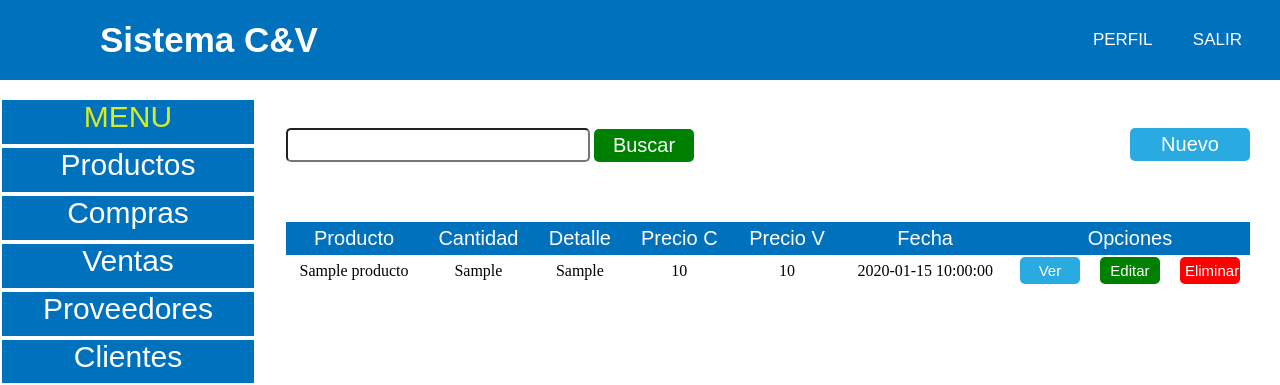
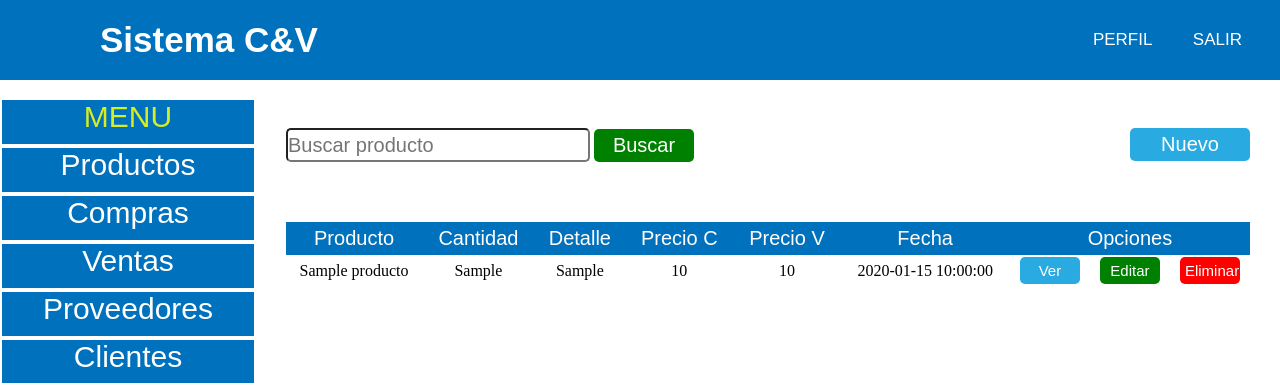
Before and after one commit to wilfredo666/mitienda, a CodeIgniter app: page /mitienda/index.php/cproducto/ver_productos in a window 1280 px wide. Shown: the top 385 px of the page. Run offline with CodeIgniter, Linux system fonts and the light colour scheme; tables that the repository leaves empty or names only in its code hold one stand-in row (values such as "Sample post").

Commit message:
26/01/20

```diff
--- a/application/controllers/Cmitienda.php
+++ b/application/controllers/Cmitienda.php
@@ -50,7 +50,7 @@ class Cmitienda extends CI_Controller {
         );
         $count=sizeof($this->Mmitienda->ingresar($datos));
         if($count>0){
-            $this->load->view('header');
+          $this->load->view('header');
             $this->load->view('menu');
             $this->load->view('panel_inicial');
             $this->load->view('footer');
--- a/application/controllers/Cproducto.php
+++ b/application/controllers/Cproducto.php
@@ -82,16 +82,21 @@ class Cproducto extends CI_Controller {
         $this->load->view('menu');
         $this->load->view('mnj_eli_pro');
         $this->load->view('footer');
-
-
-
-
-
     }
     function eliminar_producto(){
         $id_producto=$this->uri->segment(3);
         $this->Mmitienda->eliminar_producto($id_producto);
         $this->ver_productos();
     }
+    function buscar_producto(){
+
+        $dato=trim($_POST['valor_bus']);
+        $producto=array('lista_productos'=>$this->Mmitienda->buscar_producto($dato));
+        $this->load->view('header');
+        $this->load->view('menu');
+        $this->load->view('lista_productos',$producto);
+        $this->load->view('footer');
+
+    }
 }
 ?>
--- a/application/models/Mmitienda.php
+++ b/application/models/Mmitienda.php
@@ -39,6 +39,13 @@ class Mmitienda extends CI_Model{
         $this->db->where('id_producto',$id_producto);
         $this->db->delete('producto');
     }
+    public function buscar_producto($dato){
+     $this->db->select('*');
+        $this->db->from('producto');
+        $this->db->where('nombre_producto like','%'.$dato.'%');
+        $resultado=$this->db->get();
+        return $resultado->result();
+    }
 }
 
 ?>
--- a/application/views/lista_productos.php
+++ b/application/views/lista_productos.php
@@ -1,16 +1,16 @@
 <div class="vista-dere">
-    <form action="">
         <div id="busc-producto">
             <nav>
                 <ul>
-                    <li><input class="input-text" type="text"></li>
-                    <li><input class="btn-green" type="submit" value="Buscar"></li>
-                    <li style="float: right;">
-                        <a  href="http://localhost/mitienda/index.php/Cproducto/f_registro_producto"><input class="btn-blue" type="button" value="Nuevo"></a></li>
+                    <form method="post" action="http://localhost/mitienda/index.php/Cproducto/buscar_producto">
+                        <li><input class="input-text" type="text" placeholder="Buscar producto" name="valor_bus"></li>
+                        <li><input class="btn-green" type="submit" value="Buscar"></li>
+                        <li style="float: right;"><a  href="http://localhost/mitienda/index.php/Cproducto/f_registro_producto"><input class="btn-blue" type="button" value="Nuevo"></a></li>
+                    </form>
+
                 </ul>
             </nav>
         </div>
-    </form>
 
     <div id="lista-productos">
         <table>
--- a/application/views/registro.php
+++ b/application/views/registro.php
@@ -18,6 +18,7 @@
             </ul>
         </nav>
         <br>
+        <div class="form">
             <form action="http://localhost/mitienda/index.php/Cmitienda/registrar_usuario" method="post">
                 <h2>(*)DEBE LLENAR TODOS LOS CAMPOS</h2>
                 <input type="text" placeholder="Correo electronico" name="correo">
@@ -28,6 +29,6 @@
                 <h2>MOSTRAR CONTRASEÑA</h2>
                 <input type="submit" value="REGISTRAR">
             </form>
-
+        </div>
     </body>
 </html>
--- a/assets/style_login.css
+++ b/assets/style_login.css
@@ -274,13 +274,16 @@ label.checkbtn{
 }
 /*Estilos listas productos*/
 /*primera seccion*/
+
+#busc-producto nav{
+    margin: 30px;
+}
+
 #busc-producto nav ul li{
     list-style: none;
     display: inline-block;
 }
-#busc-producto nav{
-    padding: 30px;
-}
+
 
 /*estilos tabla*/
 table{
@@ -295,7 +298,6 @@ table{
     color: #fff;
     font-family: sans-serif;
     font-size: 20px;
-
 }
 .tb-head tr td{
     margin: 0;
```
Lines whose indentation alone changed are shown as unchanged.
